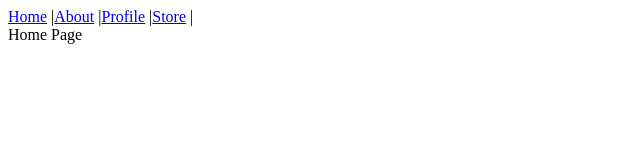
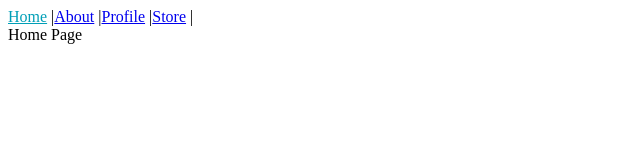
Before and after one commit to jazminmatos/poki_habit_tracker_client, a React (Create React App) app: page / in a window 1280 px wide. Shown: the top 160 px of the page, without its empty margins (0-640 px from the left). Built offline with nearby package versions, Linux system fonts and the light colour scheme.

Commit message:
change activeStyle color to color palette

```diff
--- a/src/components/navBar.js
+++ b/src/components/navBar.js
@@ -5,19 +5,19 @@ import React from 'react';
 const NavBar = () => {
     return (
         <>
-            <NavLink exact activeStyle={{color: 'blue'}} to='/'>
+            <NavLink exact activeStyle={{color: '#009FB7'}} to='/'>
                 Home
             </NavLink> |
 
-            <NavLink exact activeStyle={{color: 'blue'}} to='/about'>
+            <NavLink exact activeStyle={{color: '#009FB7'}} to='/about'>
                 About
             </NavLink> |
 
-            <NavLink exact activeStyle={{color: 'blue'}} to='/profile'>
+            <NavLink exact activeStyle={{color: '#009FB7'}} to='/profile'>
                 Profile
             </NavLink> |
 
-            <NavLink exact activeStyle={{color: 'blue'}} to='/store'>
+            <NavLink exact activeStyle={{color: '#009FB7'}} to='/store'>
                 Store
             </NavLink> |
         </>
```
